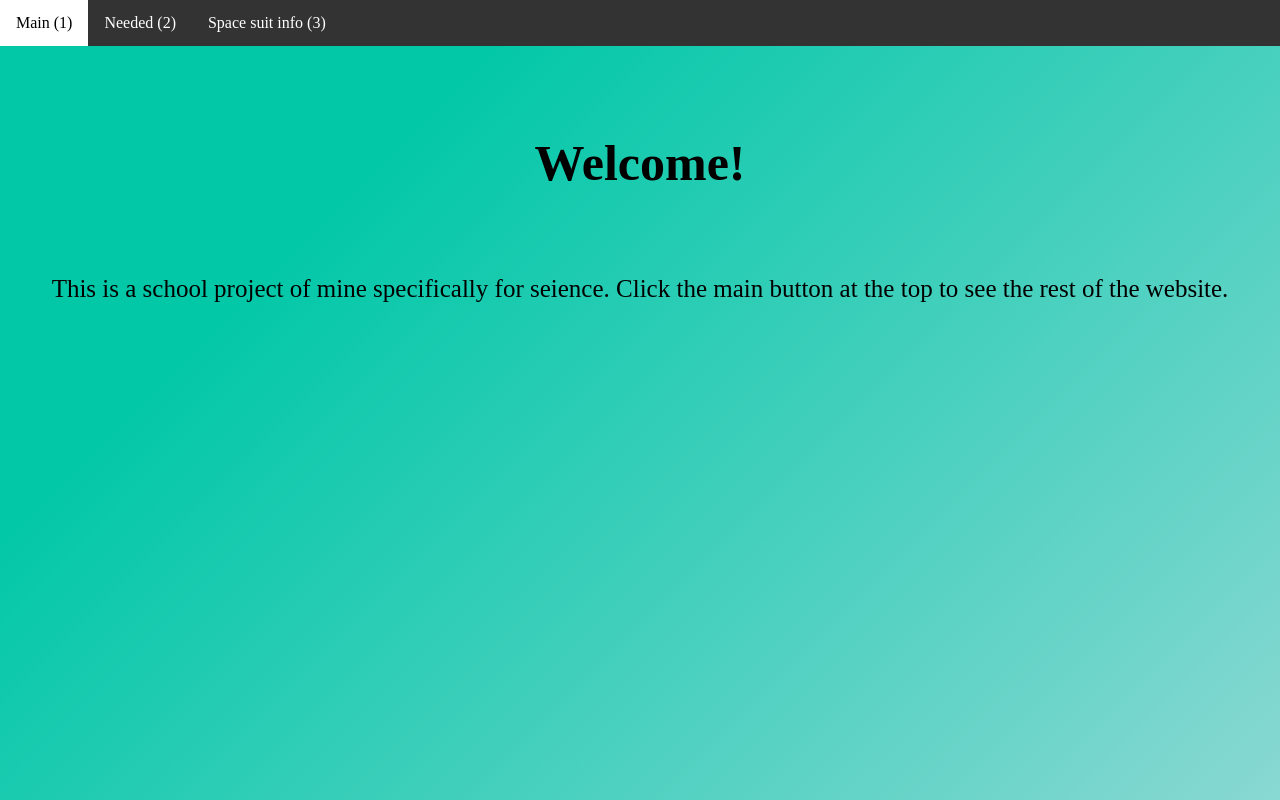
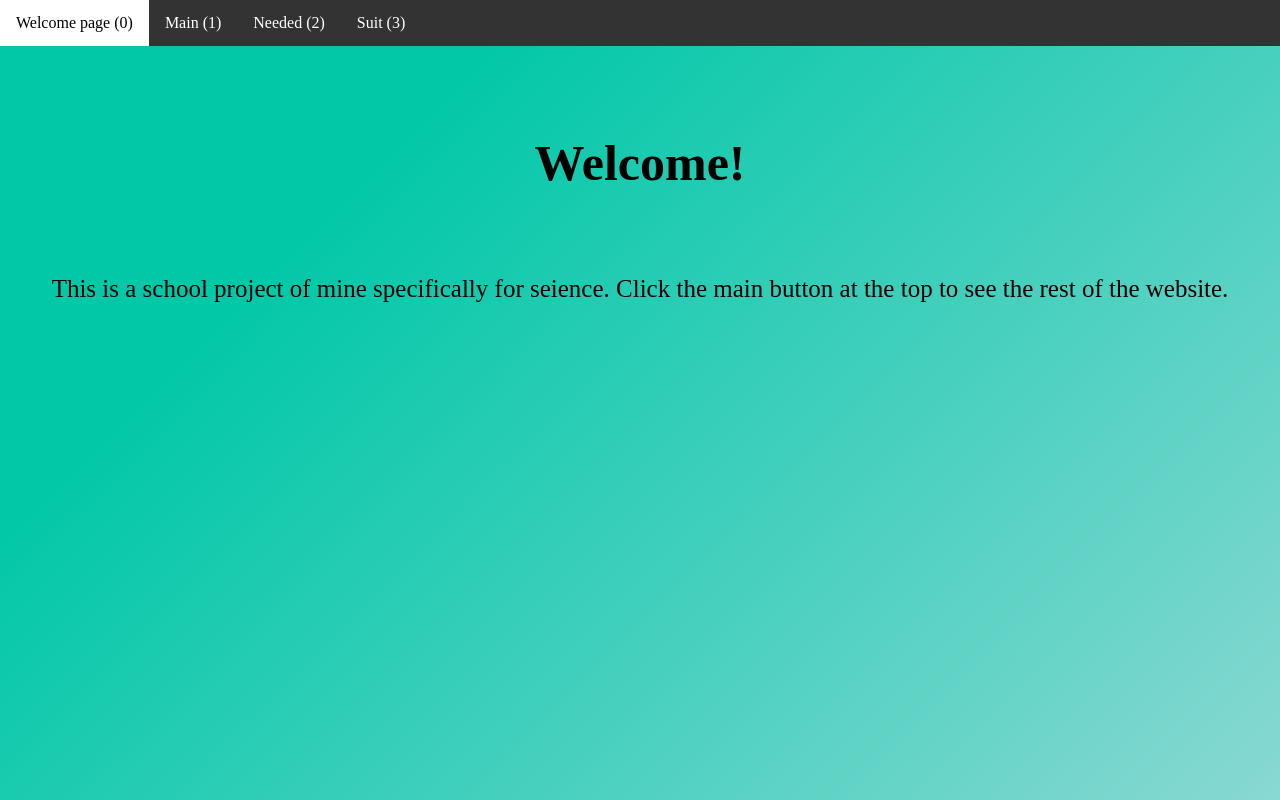
Before and after one commit to LukeIDontThink/ZionProject, a plain HTML site: page index.html in a window 1280 px wide. Drawn offline with Linux system fonts and the light colour scheme.

Commit message:
More changes to NAV bar

```diff
--- a/index.html
+++ b/index.html
@@ -14,9 +14,10 @@
 	<p>This is a school project of mine specifically for seience. Click the main button at the top to see the rest of the website.</p>
 
 	<div class="navbar">
-		<a href="./main.html">Main (1)</a>
-		<a href="./needed.html">Needed (2)</a>
-		<a href="./suit.html">Space suit info (3)</a>
+		<a href="./">Welcome page (0)</a>
+		<a href="./main">Main (1)</a>
+		<a href="./needed">Needed (2)</a>
+		<a href="./suit">Suit (3)</a>
 	</div>
 </body>
 </html>
```
Also changed, not shown: 404.html (+1 -1 lines), main.html (+1 -1 lines), needed.html (+1 -1 lines), suit.html (+1 -1 lines).
